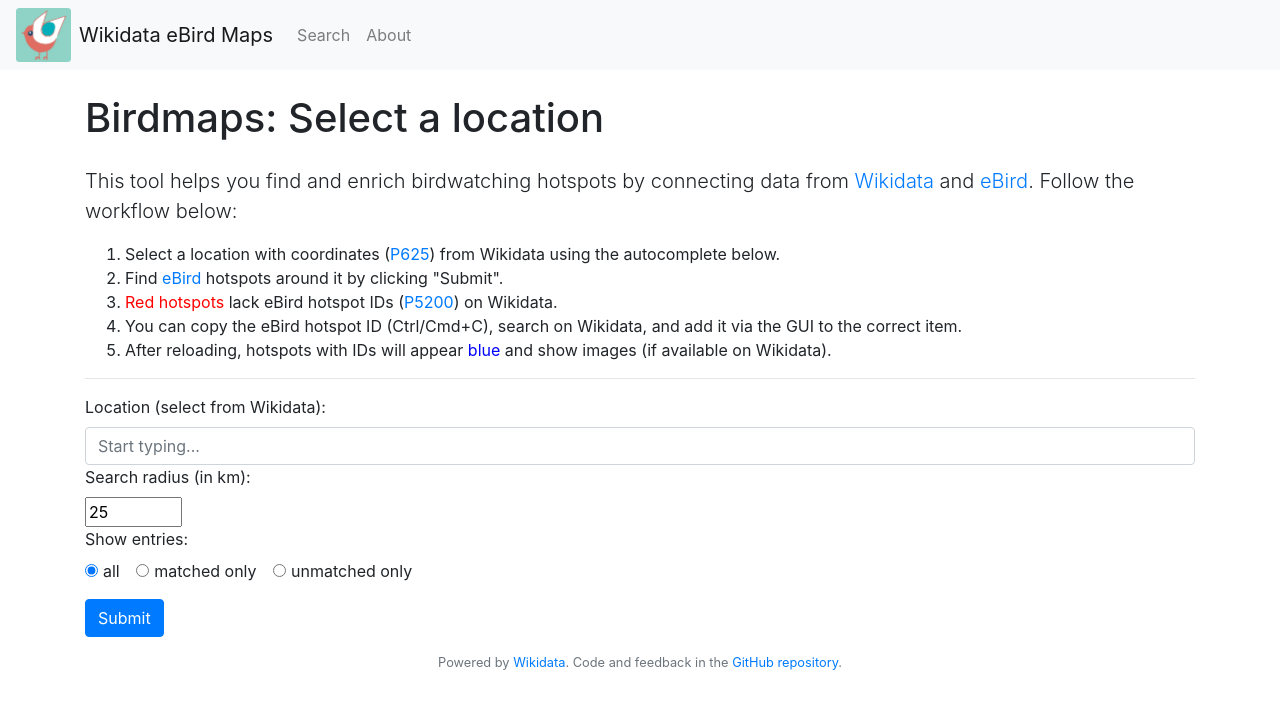
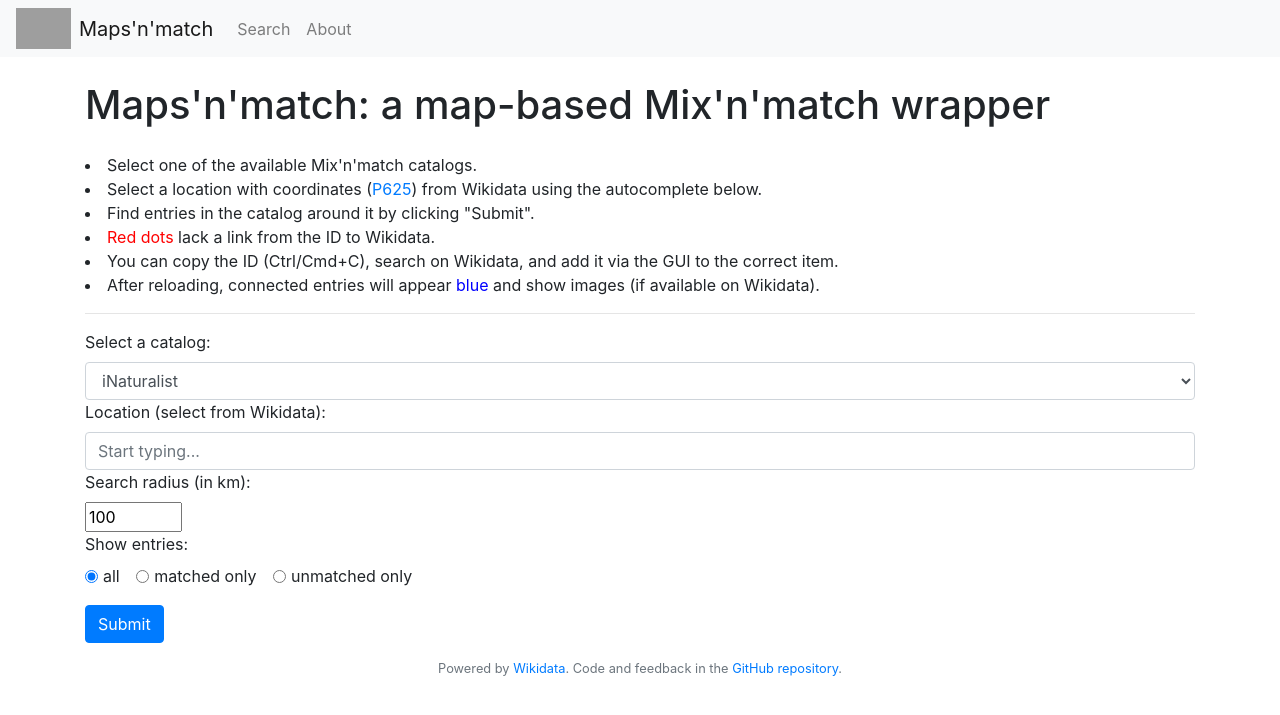
Before and after one commit to lubianat/maps-n-match, a Flask app: page / in a window 1280 px wide. Shown: the top 715 px of the page. Run offline with Flask 3, Linux system fonts and the light colour scheme; some libraries are stand-ins or nearby versions; grey boxes are pictures that could not be loaded.

Commit message:
fix: clean up; get wikidata search right

```diff
--- a/www/python/src/app.py
+++ b/www/python/src/app.py
@@ -1,21 +1,5 @@
 """
 Mix-n-Match place explorer · Flask backend
------------------------------------------
-
-Reads the 2025-05-01 iNaturalist Mix-n-Match catalog TSV and serves a Leaflet
-map.  Markers are:
-
-    blue  – already linked to a Wikidata item (has q-id)
-    red   – not yet linked
-
-Query string parameters accepted by /map
-----------------------------------------
-lat=<float>           centre latitude          (required)
-lng=<float>           centre longitude         (required)
-dist=<float>          search radius in km      (default 25)
-show_matched=yes|no   'yes' → show only blue
-                      'no'  → show only red
-                      omitted → show all
 """
 
 from __future__ import annotations
@@ -28,12 +12,16 @@
 
 from flask import Flask, render_template, request, abort
 from SPARQLWrapper import SPARQLWrapper, JSON
+from wdcuration import lookup_multiple_ids
 
 # ── configuration ─────────────────────────────────────────────────────────────
-INAT_FILE = pathlib.Path(
-    "/home/lubianat/Documents/wiki_related/inat-maps-n-match/www/python/src/"
-    "inat_mix_n_match_2025_05_01.txt"
-)
+
+HERE = pathlib.Path(__file__)
+
+INAT_FILE = HERE.parent /   "inat_mix_n_match_2025_05_01.txt"
+
+print(INAT_FILE)
+
 EARTH_R_KM = 6371.0088  # mean Earth radius (km)
 
 sparql = SPARQLWrapper("https://query.wikidata.org/sparql")
@@ -55,7 +43,7 @@
 
 
 @lru_cache(maxsize=1)
-def load_inat_entries() -> List[Dict[str, Any]]:
+def load_catalog_entries() -> List[Dict[str, Any]]:
     """Parse TSV once per process → list[dict]."""
     rows: List[Dict[str, Any]] = []
     with INAT_FILE.open(encoding="utf-8") as fh:
@@ -78,7 +66,6 @@
                     "name": (r["name"] or r["description"]).strip('" ') or "Unnamed",
                     "lat": lat,
                     "lng": lon,
-                    "q": r["q"].strip() if r.get("q") else None,
                 }
             )
     return rows
@@ -89,7 +76,7 @@
     lat, lon = float(lat), float(lon)
     return [
         e
-        for e in load_inat_entries()
+        for e in load_catalog_entries()
         if _haversine(lat, lon, e["lat"], e["lng"]) <= radius_km
     ]
 
@@ -123,45 +110,78 @@
 # ── routes ───────────────────────────────────────────────────────────────────
 @app.route("/")
 def home():
-    return render_template("index.html")
+    catalogs = [
+        {
+            "name": "iNaturalist",
+            "id": "inat",
+        }
+    ]
+    return render_template("index.html", catalogs=catalogs)
 
+
+# Constants can live at module level so they aren’t recreated on every request
+CATALOG_INFO = {
+    "inat": {
+        "name": "iNaturalist",
+        "id": "inat",
+        "property": "P7471",
+    },
+}
 
 @app.route("/map")
 def map_view():
-    # -------------------------------- parameters
-    lat = request.args.get("lat")
-    lng = request.args.get("lng")
-    if lat is None or lng is None:
-        abort(400, "lat and lng parameters are required")
+    """Return a map page showing nearby catalogue entries,
+    optionally filtered by Wikidata-matching status."""
+    # ------------- Parse & validate query parameters -------------
+    try:
+        lat = float(request.args["lat"])
+        lng = float(request.args["lng"])
+    except (KeyError, ValueError):
+        abort(400, "lat and lng parameters are required and must be numeric")
 
-    dist = float(request.args.get("dist", 25))
-    show = request.args.get("show_matched", "").lower()  # "", "yes", "no"
+    catalog_key = request.args.get("catalog", "inat")
+    catalog_meta = CATALOG_INFO.get(catalog_key)
+    if catalog_meta is None:
+        abort(400, f"Unknown catalog '{catalog_key}'")
 
-    # -------------------------------- data slice
-    pts = nearby_entries(lat, lng, dist)
+    max_distance_km = float(request.args.get("dist", 25))
+    show_filter = request.args.get("show_matched", "").lower()   # "", "yes", "no"
 
-    if show == "yes":
-        pts = [p for p in pts if p["q"]]  # show only matched
-    elif show == "no":
-        pts = [p for p in pts if not p["q"]]  # show only unmatched
+    # ------------- Pull nearby entries -------------
+    entries = nearby_entries(lat, lng, max_distance_km)
 
-    # -------------------------------- optional images
-    images_by_q = fetch_images_for_qs([p["q"] for p in pts if p["q"]])
+    # Optional filtering: matched-only or unmatched-only
+    if show_filter == "yes":
+        entries = [e for e in entries if e.get("q")]
+    elif show_filter == "no":
+        entries = [e for e in entries if not e.get("q")]
 
-    # -------------------------------- payload for template
+    # ------------- Enrich with Wikidata Q-IDs -------------
+    property_id = catalog_meta["property"]
+    id_to_qid = lookup_multiple_ids(
+        list_of_ids=[e["external_id"] for e in entries],
+        wikidata_property=property_id,
+    )
+    for e in entries:
+        e["q"] = id_to_qid.get(e["external_id"], "")
+
+    # ------------- Grab images where we now have Q-IDs -------------
+    images_by_qid = fetch_images_for_qs([e["q"] for e in entries if e["q"]])
+
+    # ------------- Build payload for the template -------------
     data = [
         {
-            "locId": p["entry_id"],
-            "locName": p["name"],
-            "lat": p["lat"],
-            "lng": p["lng"],
-            "wikidata": f"https://www.wikidata.org/wiki/{p['q']}" if p["q"] else None,
-            "image": images_by_q.get(p["q"]) if p["q"] else None,
-            "external_url": p["external_url"],
-            "external_id": p["external_id"],
-            "mnm": f"https://mix-n-match.toolforge.org/#/entry/{p['entry_id']}",
+            "locId":       e["entry_id"],
+            "locName":     e["name"],
+            "lat":         e["lat"],
+            "lng":         e["lng"],
+            "wikidata":    f"https://www.wikidata.org/wiki/{e['q']}" if e["q"] else None,
+            "image":       images_by_qid.get(e["q"]) if e["q"] else None,
+            "external_url": e["external_url"],
+            "external_id":  e["external_id"],
+            "mnm":         f"https://mix-n-match.toolforge.org/#/entry/{e['entry_id']}",
         }
-        for p in pts
+        for e in entries
     ]
 
     return render_template("map.html", data=data, lat=lat, lng=lng)
--- a/www/python/src/templates/_footer.html
+++ b/www/python/src/templates/_footer.html
@@ -1,4 +1,4 @@
 <footer class="small text-center text-muted">
   Powered by <a href="https://www.wikidata.org/wiki/Wikidata:Main_Page">Wikidata</a>.
-  Code and feedback in the <a href="https://github.com/lubianat/wikidata_ebird_maps"> GitHub repository</a>.
+  Code and feedback in the <a href="https://github.com/lubianat/maps-n-match"> GitHub repository</a>.
 </footer>
--- a/www/python/src/templates/_navbar.html
+++ b/www/python/src/templates/_navbar.html
@@ -1,6 +1,6 @@
 <nav class="navbar navbar-expand-lg navbar-light bg-light">
   <img src="/static/icon.png" width="55" class="d-inline-block align-top " style=" margin-right: 0.5rem; " alt="">
-  <a class=" navbar-brand" href="/"> Wikidata eBird Maps</a>
+  <a class=" navbar-brand" href="/"> Maps'n'match</a>
   <button class="navbar-toggler" type="button" data-toggle="collapse" data-target="#navbarNav" aria-controls="navbarNav"
     aria-expanded="false" aria-label="Toggle navigation">
     <span class="navbar-toggler-icon"></span>
--- a/www/python/src/templates/base.html
+++ b/www/python/src/templates/base.html
@@ -2,9 +2,9 @@
 
 <head>
   {% if title %}
-  <title>{{ title }} - Wikidata eBird Maps</title>
+  <title>{{ title }} - Maps'n'match</title>
   {% else %}
-  <title> Wikidata eBird Maps</title>
+  <title> Maps'n'match</title>
   {% endif %}
   <script src="https://ajax.googleapis.com/ajax/libs/jquery/3.5.1/jquery.min.js"></script>
   <script src="https://cdnjs.cloudflare.com/ajax/libs/jquery.devbridge-autocomplete/1.4.11/jquery.autocomplete.min.js">
--- a/www/python/src/templates/index.html
+++ b/www/python/src/templates/index.html
@@ -39,34 +39,38 @@
   <div class="container">
     <div class="row">
       <div class="col">
-        <h1 class="my-4">Birdmaps: Select a location</h1>
+        <h1 class="my-4">Maps'n'match: a map-based Mix'n'match wrapper</h1>
 
-        <p class="lead">This tool helps you find and enrich birdwatching hotspots by connecting data from <a
-            href="https://www.wikidata.org/wiki/Q1273673" target="_blank">Wikidata</a> and <a href="https://ebird.org/"
-            target="_blank">eBird</a>. Follow the workflow below:</p>
+        <li>Select one of the available Mix'n'match catalogs.</li>
 
-        <ol>
-          <li>Select a location with coordinates (<a href="https://www.wikidata.org/wiki/Property:P625"
-              target="_blank">P625</a>) from Wikidata using the autocomplete below.</li>
-          <li>Find <a href="https://ebird.org/" target="_blank">eBird</a> hotspots around it by clicking "Submit".</li>
-          <li><span style="color:red;">Red hotspots</span> lack eBird hotspot IDs (<a
-              href="https://www.wikidata.org/wiki/Property:P5200" target="_blank">P5200</a>) on Wikidata.</li>
-          <li>You can copy the eBird hotspot ID (Ctrl/Cmd+C), search on Wikidata, and add it via the GUI to the correct
-            item.</li>
-          <li>After reloading, hotspots with IDs will appear <span style="color:blue;">blue</span> and show images (if
-            available on Wikidata).</li>
+        <li>Select a location with coordinates (<a href="https://www.wikidata.org/wiki/Property:P625"
+            target="_blank">P625</a>) from Wikidata using the autocomplete below.</li>
+        <li>Find entries in the catalog around it by clicking "Submit".</li>
+        <li><span style="color:red;">Red dots</span> lack a link from the ID to Wikidata.</li>
+        <li>You can copy the ID (Ctrl/Cmd+C), search on Wikidata, and add it via the GUI to the correct
+          item.</li>
+        <li>After reloading, connected entries will appear <span style="color:blue;">blue</span> and show images (if
+          available on Wikidata).</li>
         </ol>
 
         <hr>
 
         <form action="/map" method="get" onsubmit="return validateCoordinates();">
           <div class="form-group">
+            <label for="catalog">Select a catalog:</label><br>
+            <select id="catalog" name="catalog" class="form-control">
+              {% for catalog in catalogs %}
+              <option value="{{ catalog.id }}">{{ catalog.name}}</option>
+              {% endfor %}
+            </select>
+
+
             <label for="city">Location (select from Wikidata):</label><br>
             <input type="text" id="city" class="form-control" placeholder="Start typing...">
             <input type="hidden" id="lat" name="lat">
             <input type="hidden" id="lng" name="lng">
             <label for="dist">Search radius (in km):</label><br>
-            <input type="number" id="dist" name="dist" min="0" max="500" value="25"><br>
+            <input type="number" id="dist" name="dist" min="0" max="500" value="100"><br>
             <label>Show entries:</label><br>
             <div class="form-check form-check-inline">
               <input class="form-check-input" type="radio" name="show_matched" id="showAll" value="" checked>
```
Also changed, not shown: www/python/src/templates/about.html (+6 -9 lines), www/python/src/static/icon.png (deleted), www/python/src/static/icon.svg (deleted).
